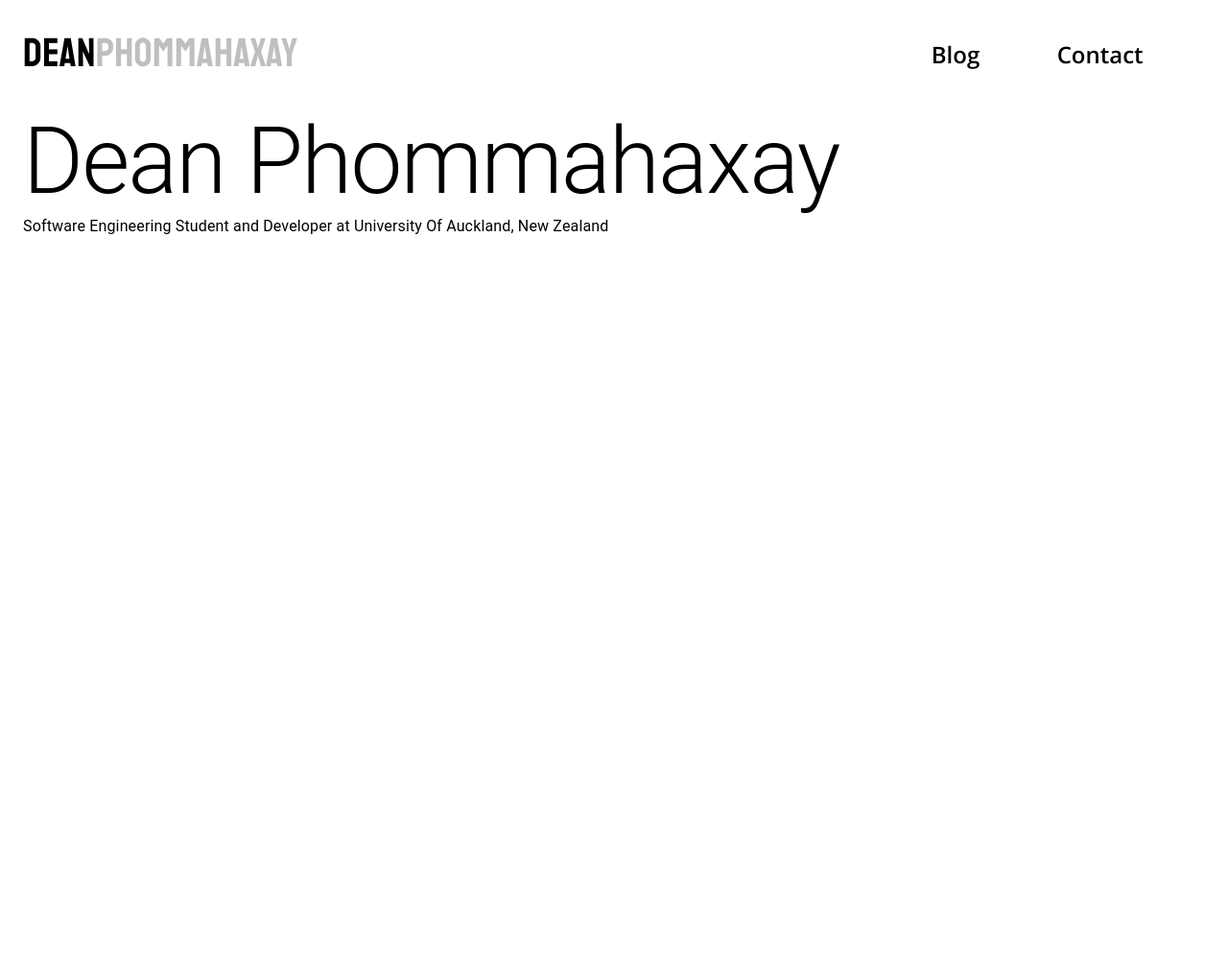
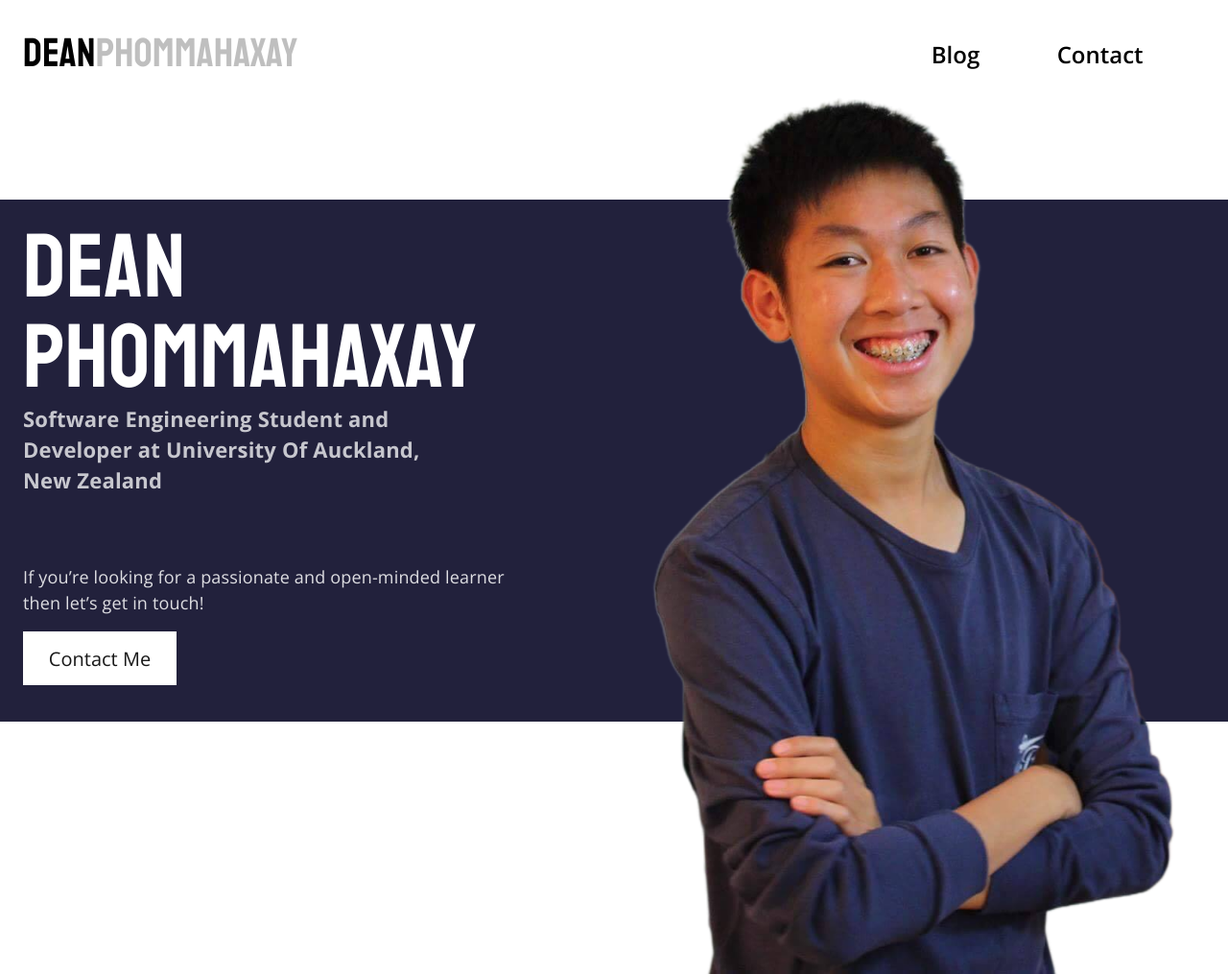
Before and after one commit to dphogit/blogfolio, a Gatsby site: page / in a window 1280 px wide. Shown: the whole page at 96% size. Before the commit the page ends 800 px from the top, so only its background shows below. Built offline with nearby package versions, Linux system fonts and the light colour scheme; Gatsby itself is replaced by a stand-in of ours.

Commit message:
home page layout implemented

```diff
--- a/gatsby-config.js
+++ b/gatsby-config.js
@@ -6,5 +6,10 @@
 
 module.exports = {
   /* Your site config here */
-  plugins: [`gatsby-plugin-material-ui`],
+  plugins: [
+    `gatsby-plugin-material-ui`,
+    `gatsby-plugin-image`,
+    `gatsby-plugin-sharp`,
+    `gatsby-transformer-sharp`,
+  ],
 }
--- a/package.json
+++ b/package.json
@@ -16,7 +16,11 @@
   "dependencies": {
     "@material-ui/core": "^4.12.3",
     "gatsby": "^3.12.1",
+    "gatsby-plugin-image": "^1.12.0",
     "gatsby-plugin-material-ui": "^3.0.1",
+    "gatsby-plugin-sharp": "^3.12.0",
+    "gatsby-source-filesystem": "^3.12.0",
+    "gatsby-transformer-sharp": "^3.12.0",
     "react": "^17.0.1",
     "react-dom": "^17.0.1"
   },
--- a/src/components/navigation.js
+++ b/src/components/navigation.js
@@ -10,12 +10,10 @@
     height: "7rem",
     display: "flex",
     padding: 0,
-
     backgroundColor: "white",
   },
   main: {
     flexGrow: 10,
-
     fontFamily: "Staatliches, cursive",
     fontSize: "2.625rem",
   },
@@ -25,7 +23,6 @@
   link: {
     flexGrow: 1,
     marginLeft: theme.spacing(2),
-
     textDecoration: "none",
     fontFamily: "Open Sans, sans-serif",
     fontSize: "1.5rem",
--- a/src/pages/index.js
+++ b/src/pages/index.js
@@ -1,17 +1,104 @@
 import React from "react"
-import { Typography } from "@material-ui/core"
+import { Grid, makeStyles, Typography } from "@material-ui/core"
+import { Link } from "gatsby"
+import { StaticImage } from "gatsby-plugin-image"
 
 import Layout from "../components/layout"
 
+const useStyles = makeStyles(theme => ({
+  background: {
+    top: "13rem",
+    height: "34rem",
+    width: "100vw",
+    position: "absolute",
+    zIndex: -1,
+    backgroundColor: "#22213C",
+  },
+  introduction: {
+    marginTop: "7.5rem",
+  },
+  name: {
+    lineHeight: 1,
+    fontFamily: "Staatliches, cursive",
+    fontSize: "5.875rem",
+    color: "white",
+  },
+  description: {
+    marginTop: 0,
+    width: "70%",
+    lineHeight: "2rem",
+    fontFamily: "Open Sans, sans-serif",
+    fontWeight: "bold",
+    fontSize: "1.375rem",
+    color: "rgba(255, 255, 255, 0.75)",
+  },
+  contactText: {
+    fontFamily: "Open Sans, sans-serif",
+    fontSize: "1.125rem",
+    lineHeight: "150%",
+    color: "rgba(255, 255, 255, 0.85)",
+    marginTop: "4.5rem",
+    width: "85%",
+  },
+  contactButton: {
+    height: "3.5rem",
+    width: "10rem",
+    display: "flex",
+    alignItems: "center",
+    justifyContent: "center",
+    marginTop: "1rem",
+    color: "#181818",
+    fontFamily: "Open Sans, sans-serif",
+    fontSize: "1.25rem",
+    textDecoration: "none",
+    backgroundColor: "white",
+    "&:hover": {
+      opacity: 0.8,
+    },
+  },
+  imageGridItem: {
+    height: "95vh",
+    marginTop: "-2.5rem",
+  },
+}))
+
 const HomePage = () => {
+  const classes = useStyles()
+
   return (
-    <Layout>
-      <Typography variant="h1">Dean Phommahaxay</Typography>
-      <Typography>
-        Software Engineering Student and Developer at University Of Auckland,
-        New Zealand
-      </Typography>
-    </Layout>
+    <div style={{ height: "100vh" }}>
+      <Layout>
+        <Grid
+          spacing={5}
+          container
+          justifyContent="flex-start"
+          alignItems="flex-start"
+        >
+          <Grid item lg={6} className={classes.introduction}>
+            <Typography className={`${classes.typography} ${classes.name}`}>
+              Dean
+            </Typography>
+            <Typography className={classes.name}>Phommahaxay</Typography>
+            <Typography className={classes.description}>
+              Software Engineering Student and Developer at University Of
+              Auckland, New Zealand
+            </Typography>
+            <Typography className={classes.contactText}>
+              If you’re looking for a passionate and open-minded learner then
+              let’s get in touch!
+            </Typography>
+
+            <Link className={classes.contactButton} to="/contact">
+              Contact Me
+            </Link>
+          </Grid>
+          <Grid item lg={6} className={classes.imageGridItem}>
+            <StaticImage src="../images/bg-remove-crop.png" alt="profile" />
+          </Grid>
+        </Grid>
+      </Layout>
+      <div className={classes.background} />
+    </div>
   )
 }
 
```
Also changed, not shown: src/images/bg-remove-crop.png (added), 1 other file.
